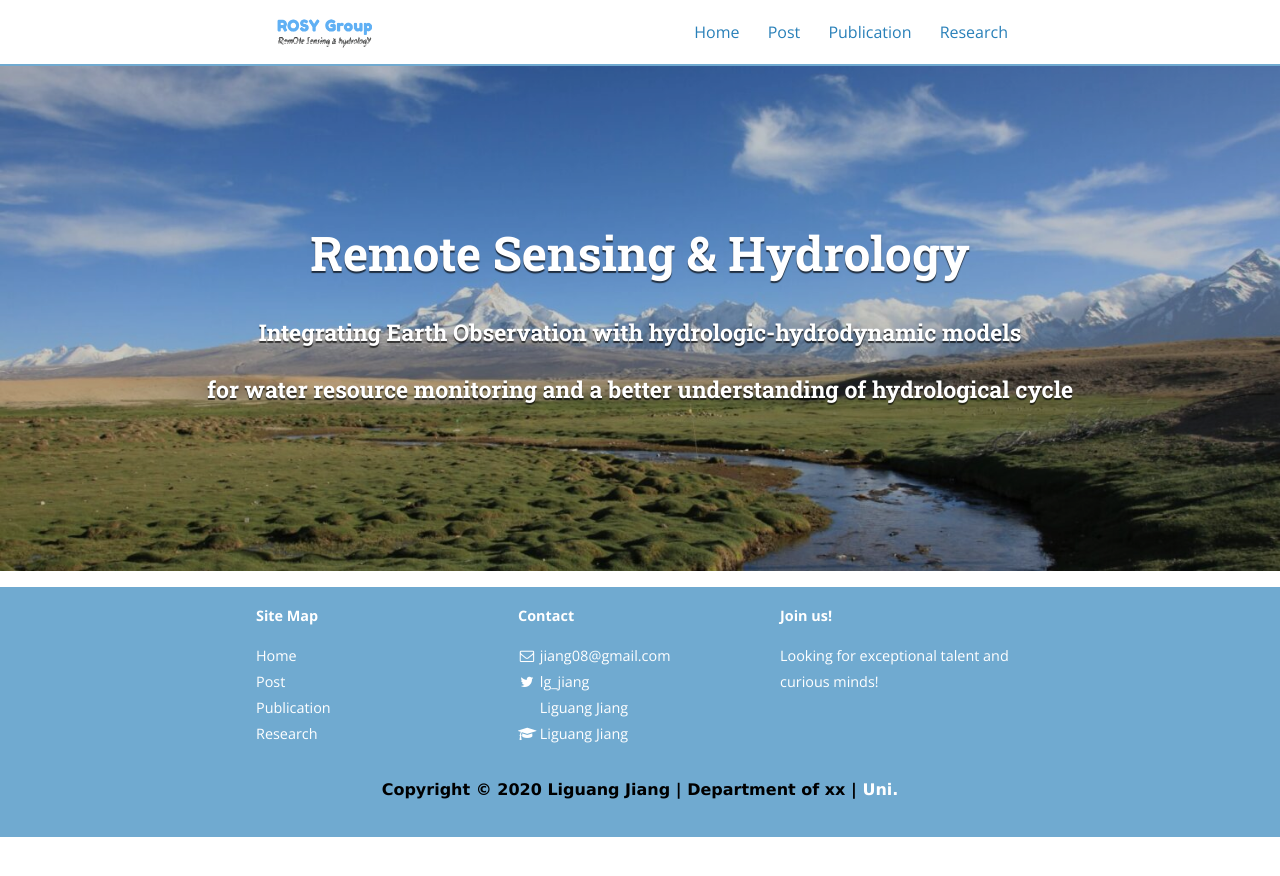
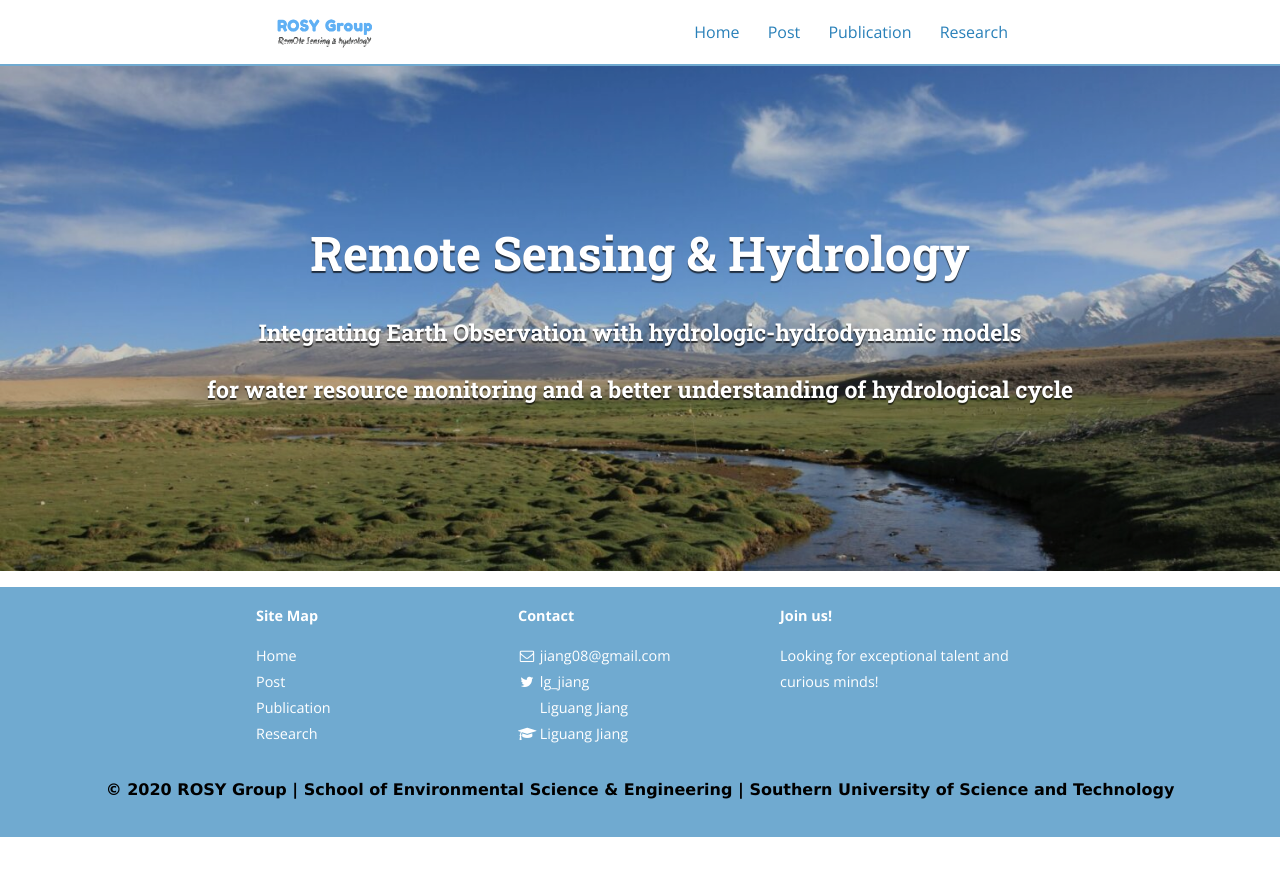
Before and after one commit to 12530/rshydro, a Jekyll site: the page built from index.html, in a window 1280 px wide. Shown: the top 876 px of the page. Built offline with Jekyll 4.4.1, drawn with Linux system fonts in a browser that asks for light colours; nearby versions of some CDN libraries.

Commit message:
Update footer.html

```diff
--- a/_includes/footer.html
+++ b/_includes/footer.html
@@ -50,7 +50,7 @@
   <!-- Footer Text -->
   <br>
   <!-- Copyright -->
-  <div align="center" class="footer-copyright text-center text-light small ml-2 py-3" style="color:black; font-family:verdana;font-weight:bold">Copyright © 2020 Liguang Jiang | <a href="?p=privacidade" class="link" style="color:black; font-family:verdana;"> Department of xx</a> | <a href="">Uni.</a>
+  <div align="center" class="footer-copyright text-center text-light small ml-2 py-3" style="color:black; font-family:verdana;font-weight:bold">© 2020 ROSY Group | <a href="https://ese.sustech.edu.cn/en/" class="link" style="color:black; font-family:verdana;"> School of Environmental Science & Engineering</a> | <a href="https://www.sustech.edu.cn/en/" class="link" style="color:black; font-family:verdana;">Southern University of Science and Technology</a>
   </div>
 
   <!-- Copyright -->
```
